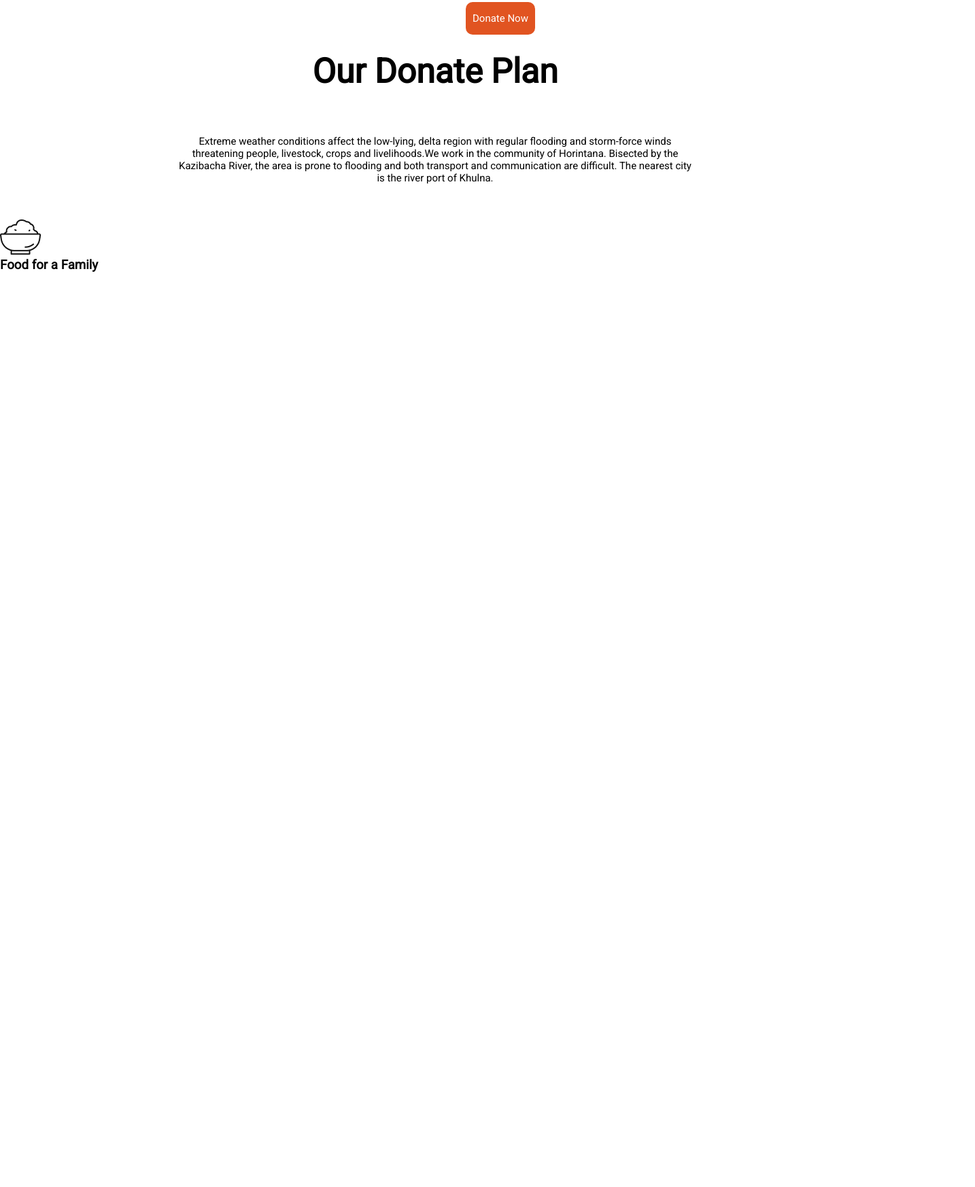
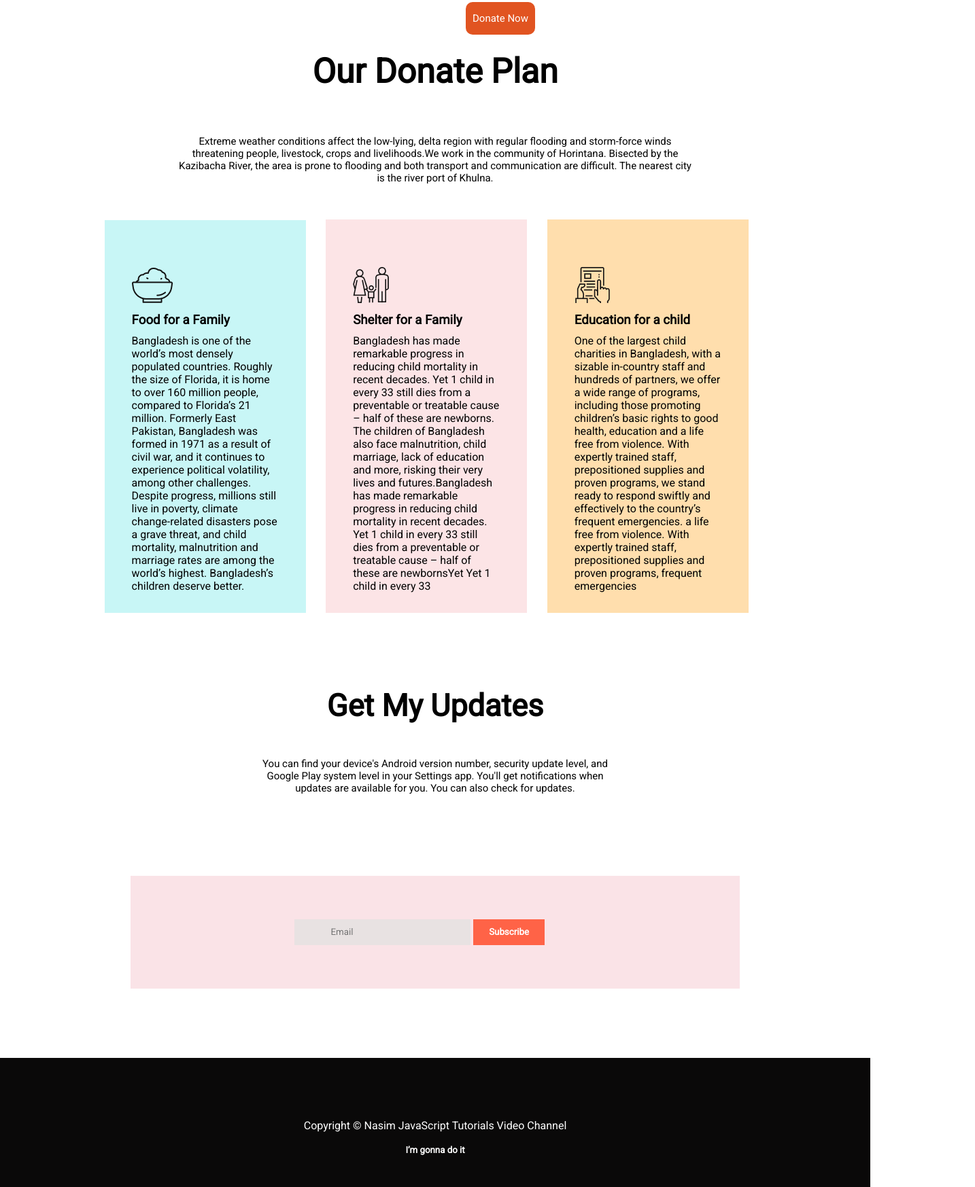
Before and after one commit to nasimmahmud30/Donate_Website_Assignment, a plain HTML site: page index.html in a window 1280 px wide. Shown: the part 1417-3164 px from the top of the page at 68% size, 1434 px wide, since content can reach past the window. Before the commit the page ends 1818 px from the top, so only its background shows below. Drawn offline with Linux system fonts and the light colour scheme.

Commit message:
added full website

```diff
--- a/index.html
+++ b/index.html
@@ -55,13 +55,61 @@
                 port of
                 Khulna.</p>
         </div>
-        <div>
-            <div class="donate-plan-content">
+        <div class="donate-plan-content">
+            <div class="donate-plan-content1">
                 <img src="icons/food.png" alt="">
                 <h3>Food for a Family</h3>
-                <p></p>
-            </div>
+                <p>Bangladesh is one of the world’s most densely populated countries. Roughly the size of Florida, it is home to
+                    over
+                    160 million people, compared to Florida’s 21 million.
+
+                    Formerly East Pakistan, Bangladesh was formed in 1971 as a result of civil war, and it continues to experience
+                    political volatility, among other challenges. Despite progress, millions still live in poverty, climate
+                    change-related disasters pose a grave threat, and child mortality, malnutrition and marriage rates are among the
+                    world’s highest. Bangladesh’s children deserve better.</p>
+                </div>
+                <div class="donate-plan-content1 color1">
+                    <img src="icons/shelter.png" alt="">
+                    <h3>Shelter for a Family</h3>
+                    <p>Bangladesh has made remarkable progress in reducing child mortality in recent decades. Yet 1 child in every 33
+                        still dies from a preventable or treatable cause – half of these are newborns. The children of Bangladesh also
+                        face malnutrition, child marriage, lack of education and more, risking their very lives and futures.Bangladesh
+                        has made remarkable progress in reducing child mortality in recent decades. Yet 1 child in every 33
+                        still dies from a preventable or treatable cause – half of these are newbornsYet Yet 1 child in every 33 </p>
+                </div>
+                <div class="donate-plan-content1 color2">
+                    <img src="icons/Frame-1.png" alt="">
+                    <h3>Education for a child</h3>
+                    <p>One of the largest child charities in Bangladesh, with a sizable in-country staff and hundreds of partners, we
+                        offer a wide range of programs, including those promoting children’s basic rights to good health, education and
+                        a life free from violence. With expertly trained staff, prepositioned supplies and proven programs, we stand
+                        ready to respond swiftly and effectively to the country’s frequent emergencies. a life free from violence. With
+                        expertly trained staff, prepositioned supplies and proven programs, frequent emergencies</p>
+                </div>
+                </div>
+                </section>
+
+                <!-- Get My Updates -->
+                <section>
+                    <div class="email-section">
+                        <h1>Get My Updates</h1>
+                        <p>You can find your device's Android version number, security update level, and Google Play system level in
+                            your Settings app. You'll get notifications when updates are available for you. You can also check for
+                            updates.</p>
+                    </div>
+                    <div>
+                        <form class="update-form-section">
+                            <input type="text" name="" placeholder="Email">
+                            <button>Subscribe</button>
+                        </form>
+                    </div>
+    </section>
+    <footer>
+        <div class="footer">
+            Copyright &copy; Nasim JavaScript Tutorials Video Channel<br><br>
+            <h5>I’m gonna do it</h5>
         </div>
-    </section>
+    </footer>
 </body>
+
 </html>
--- a/style.css
+++ b/style.css
@@ -2,6 +2,9 @@
     font-family: 'Roboto', sans-serif;
     margin: 0;
     padding: 0;
+}
+body {
+    overflow-x: hidden;
 }
 /* Header Section */
 .background-header{
@@ -108,7 +111,9 @@
     margin-left: 685px;
     margin-top: 320px;
 }
-
+#other-amount a {
+    margin-bottom: 90px;
+}
 .donate-plan-area {
     height: 100%;
     width: 100%;
@@ -127,3 +132,94 @@
     padding: 2% 20%;
     margin-bottom: 2%;
 }
+.donate-plan-content {
+    width: 100%;
+    height: 100%;
+    margin-left: 12%;
+    margin-right: 12%;
+}
+
+.donate-plan-content1 {
+    background-color: rgb(200, 246, 246);
+    margin-right: 2%;
+    padding: 20px 20px;
+    width: 20%;
+    height: 60%;
+    display: inline-block;
+    border: none;
+    margin-bottom: 90px;
+}
+
+.color1 {
+    background-color: rgb(252, 228, 230);
+}
+
+.color2 {
+    background-color: navajowhite;
+}
+
+.donate-plan-content1 img {
+    padding: 50px 20px 10px 20px;
+}
+
+.donate-plan-content1 h3 {
+    padding: 0px 20px;
+}
+
+.donate-plan-content1 p {
+    padding: 10px 20px 10px 20px;
+}
+
+/* Update Section */
+.email-section {
+    font-size: 30px;
+    text-align: center;
+    color: black;
+    padding: 10px 10px;
+    margin: 10px 10px;
+}
+
+.email-section h1 {
+    margin-bottom: 40px;
+}
+
+.email-section p {
+    font-size: 15px;
+    margin: 10px 350px;
+    padding: 10px 10px;
+    margin-bottom: 90px;
+}
+
+.update-form-section {
+    margin: 0 15%;
+    padding: 5%;
+    background-color: rgb(250, 227, 231);
+    margin-bottom: 8%;
+}
+
+.update-form-section input {
+    padding: 1.5% 7%;
+    border: none;
+    background-color: rgb(232, 226, 226);
+    margin-left: 23%;
+}
+
+.update-form-section button {
+    padding: 1.5% 3%;
+    background-color: tomato;
+    color: white;
+    font-weight: 600;
+    border: none;
+
+}
+
+/*  Footer Section */
+.footer {
+    width: 100%;
+    height: 100px;
+    text-align: center;
+    background-color: rgb(10, 9, 9);
+    padding-top: 90px;
+    color: white;
+
+}
```
